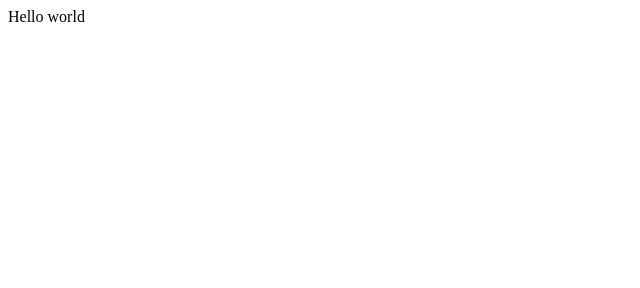
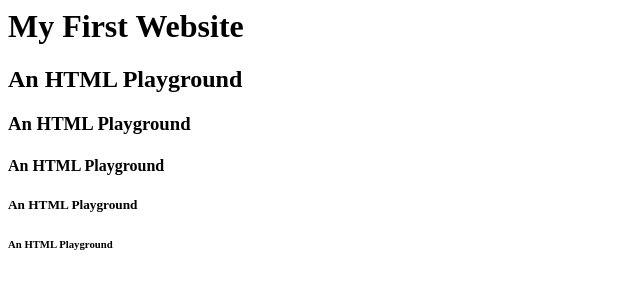
Before and after one commit to chrisgravel/chrisgravel.github.io, a plain HTML site: page index.html in a window 1280 px wide. Shown: the whole page, without its empty margins (0-640 px from the left). Drawn offline with Linux system fonts and the light colour scheme.

Commit message:
Update index.html

```diff
--- a/index.html
+++ b/index.html
@@ -7,6 +7,11 @@
 <html>
 <header><title>This is title</title></header>
 <body>
-Hello world
+   <h1>My First Website</h1>
+   <h2>An HTML Playground</h2>
+   <h3>An HTML Playground</h3>
+   <h4>An HTML Playground</h4>
+   <h5>An HTML Playground</h5>
+   <h6>An HTML Playground</h6>
 </body>
 </html>
```
